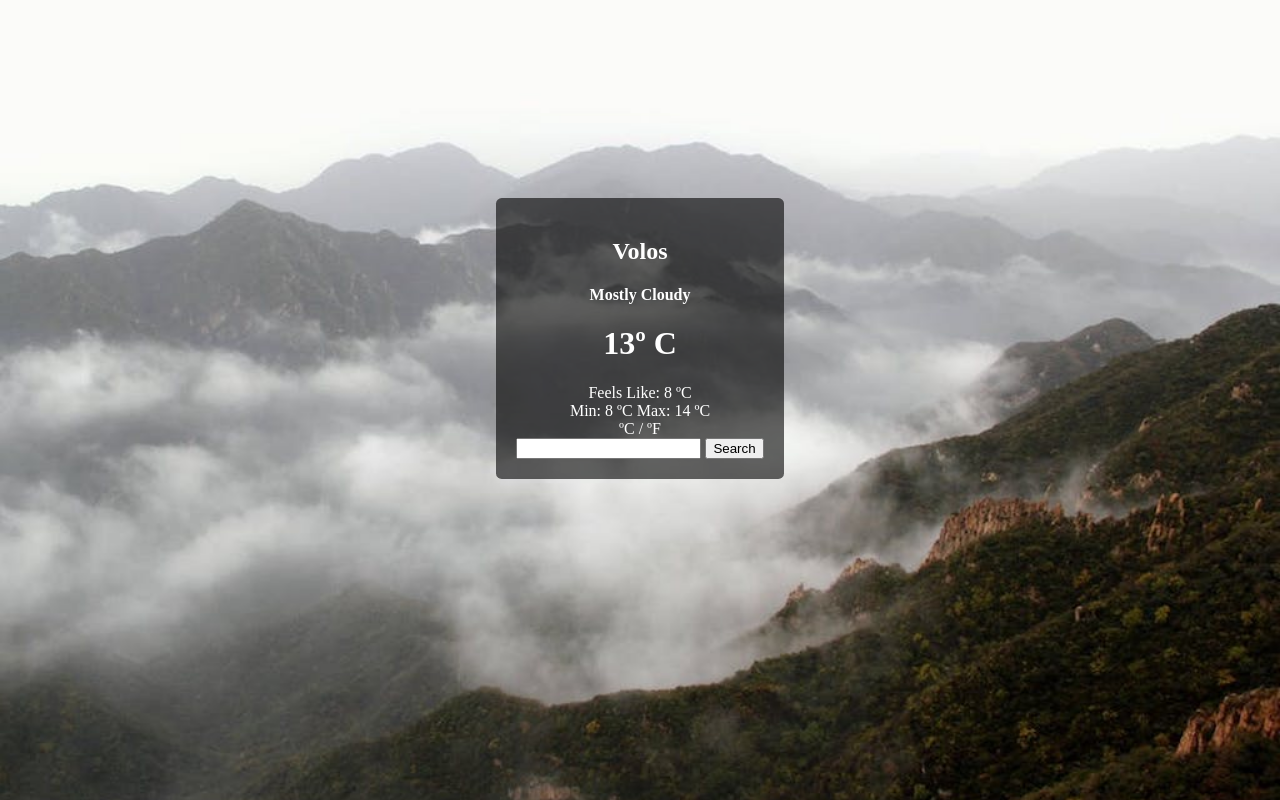
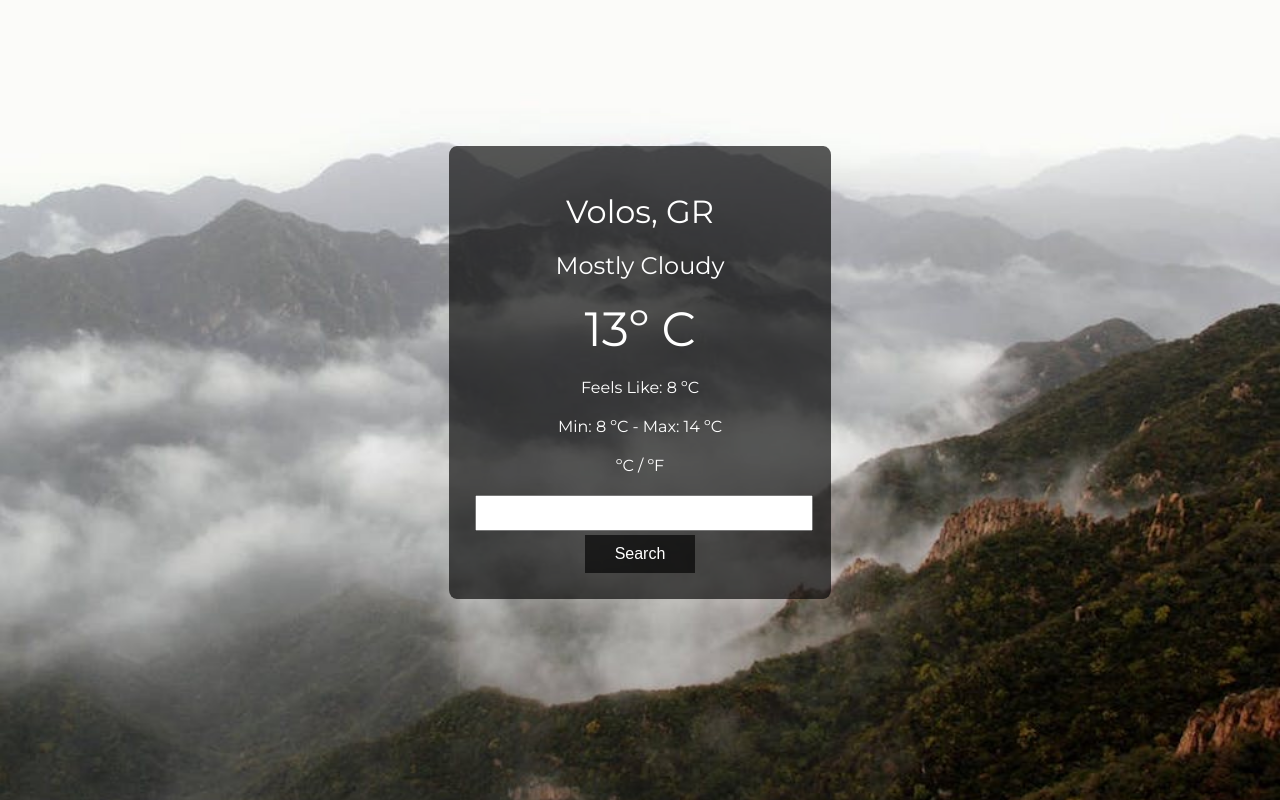
Before and after one commit to macnick/Weather-App, a website built with webpack: page dist/index.html in a window 1280 px wide. Built offline with nearby package versions, Linux system fonts and the light colour scheme; no server answers.

Commit message:
Finish styling

```diff
--- a/dist/css/style.css
+++ b/dist/css/style.css
@@ -1,5 +1,6 @@
 :root {
   --bgnd: url(/dist/img/atmosphere.jpeg);
+  --transparency: rgba(0, 0, 0, 0.65);
 }
 
 body {
@@ -8,11 +9,30 @@ body {
   background-repeat: no-repeat;
   background-position: center;
   background-attachment: fixed;
+  font-family: 'Montserrat', sans-serif;
 }
 
-/* h1 {
-  color: #e11;
-} */
+div {
+  margin-top: 20px;
+}
+
+input {
+  width: 100%;
+  height: 30px;
+  font-size: 1em;
+}
+
+button {
+  background-color: var(--transparency);
+  border: none;
+  color: white;
+  padding: 10px 30px;
+  margin-top: 4px;
+  text-align: center;
+  text-decoration: none;
+  display: inline-block;
+  font-size: 16px;
+}
 
 .container {
   display: flex;
@@ -21,9 +41,21 @@ body {
 
 .content {
   color: #fff;
-  background-color: rgba(0, 0, 0, 0.6);
-  margin-top: 15%;
+  background-color: var(--transparency);
+  margin-top: 10%;
   text-align: center;
-  padding: 20px;
+  padding: 26px;
   border-radius: 2%;
 }
+
+#location {
+  font-size: 2em;
+}
+
+#temp {
+  font-size: 3em;
+}
+
+#description {
+  font-size: 1.5em;
+}
--- a/dist/index.html
+++ b/dist/index.html
@@ -3,22 +3,26 @@
   <head>
     <meta charset="UTF-8" />
     <meta name="viewport" content="width=device-width, initial-scale=1.0" />
+    <link
+      href="https://fonts.googleapis.com/css?family=Montserrat:400,700&display=swap"
+      rel="stylesheet"
+    />
+    <link rel="stylesheet" href="./css/style.css" />
     <title>Weather App</title>
-    <link rel="stylesheet" href="./css/style.css" />
   </head>
 
   <body>
     <div class="container">
       <div class="content">
-        <h2 id="location">Volos</h2>
-        <h4 id="description">Mostly Cloudy</h4>
-        <h1 id="temp">13º C</h1>
+        <div id="location">Volos, GR</div>
+        <div id="description">Mostly Cloudy</div>
+        <div id="temp">13º C</div>
         <div class="feels">Feels Like: 8 ºC</div>
-        <div class="info">Min: 8 ºC Max: 14 ºC</div>
+        <div class="info">Min: 8 ºC - Max: 14 ºC</div>
         <div class="units">ºC / ºF</div>
         <div class="search">
           <input type="text" name="Search city" id="search" />
-          <input type="button" value="Search" />
+          <button type="submit">Search</button>
         </div>
       </div>
     </div>
```
